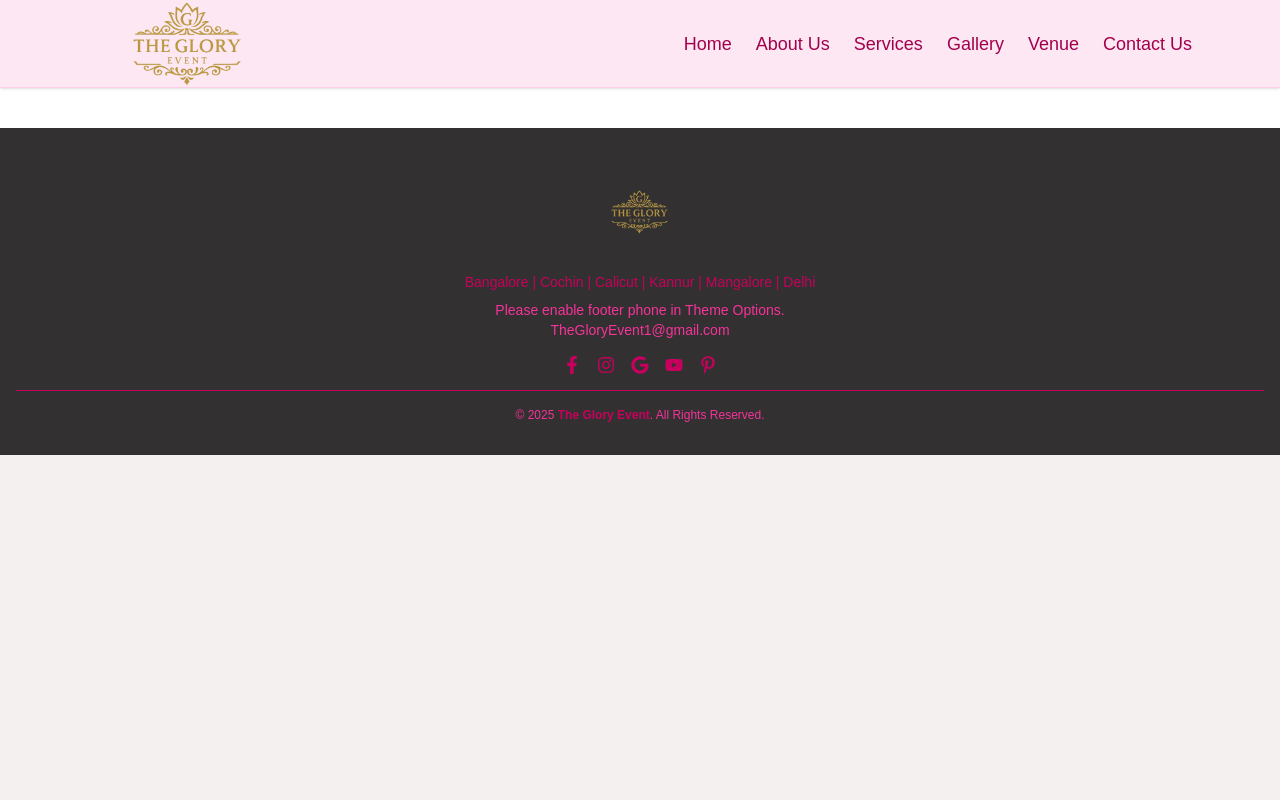
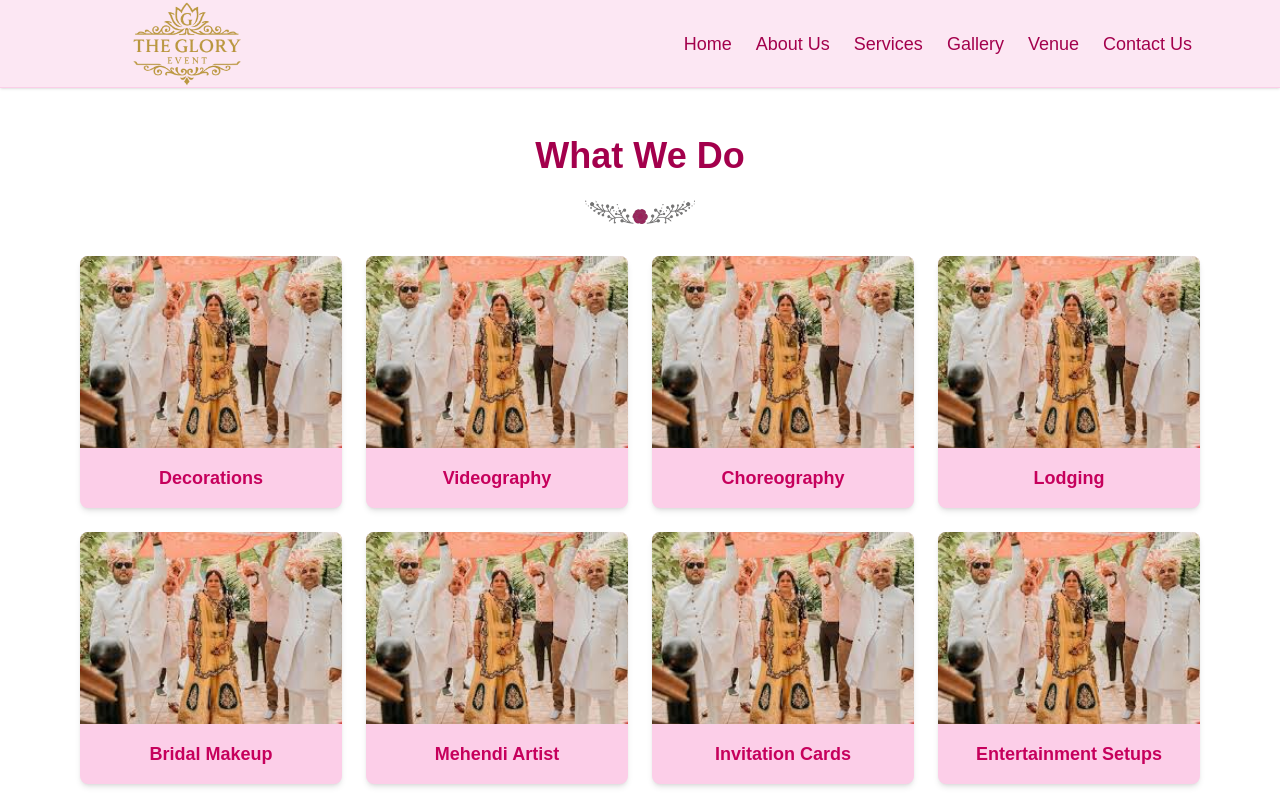
Before and after one commit to rakshitjain1/TheGLory, a React (Vite) app: page /services in a window 1280 px wide. Shown: the top 800 px of the page. Built offline with nearby package versions, Linux system fonts and the light colour scheme.

Commit message:
servicesPage

```diff
--- a/package.json
+++ b/package.json
@@ -15,6 +15,7 @@
     "@mui/icons-material": "^7.0.1",
     "@mui/material": "^7.1.1",
     "@tailwindcss/vite": "^4.1.7",
+    "framer-motion": "^12.18.1",
     "react": "^19.1.0",
     "react-dom": "^19.1.0",
     "react-icons": "^5.5.0",
--- a/src/App.jsx
+++ b/src/App.jsx
@@ -7,9 +7,11 @@ import Header from './components/Header'
 import Home from './Home'
 import Gallery from './Pages/Gallery'
 import Footer from './components/Footer'
+
 import GalleryDetail from './Pages/GalleryDetail'
 import { useEffect } from "react";
 import { useLocation } from "react-router-dom";
+import ServicesPage from './Pages/ServicesPage'
 function App() {
 
 
@@ -38,6 +40,10 @@ const ScrollToTop = () => {
          <Route path="/" exact={true} element={<Home/>} />
          <Route path="/gallery" exact={true} element={<Gallery/>} />
          <Route path="/gallery/:category" element={<GalleryDetail />} />
+         <Route path="/services" element={<ServicesPage />} />
+
+
+
 
        </Routes>
        <Footer/>
--- /dev/null
+++ b/src/Pages/ServicesPage.jsx
@@ -0,0 +1,78 @@
+import React, { useEffect, useRef } from "react";
+import mayraImg from "../assets/mayra.jpg";
+import divider from "../assets/s1.png";
+
+const services = [
+  { title: "Decorations", image: mayraImg },
+  { title: "Videography", image: mayraImg },
+  { title: "Choreography", image: mayraImg },
+  { title: "Lodging", image: mayraImg },
+  { title: "Bridal Makeup", image: mayraImg },
+  { title: "Mehendi Artist", image: mayraImg },
+  { title: "Invitation Cards", image: mayraImg },
+  { title: "Entertainment Setups", image: mayraImg },
+];
+
+const ServicesPage = () => {
+  const elementsRef = useRef([]);
+
+  useEffect(() => {
+    const observer = new IntersectionObserver(
+      entries => {
+        entries.forEach((entry, index) => {
+          if (entry.isIntersecting) {
+            // Add staggered delay animation
+            setTimeout(() => {
+              entry.target.classList.add("opacity-100", "translate-y-0");
+              entry.target.classList.remove("opacity-0", "translate-y-10");
+            }, index * 300); // 150ms gap between each card
+          }
+        });
+      },
+      { threshold: 0.1 }
+    );
+
+    elementsRef.current.forEach(el => {
+      if (el) observer.observe(el);
+    });
+
+    return () => {
+      elementsRef.current.forEach(el => {
+        if (el) observer.unobserve(el);
+      });
+    };
+  }, []);
+
+  return (
+    <div className="  ">
+
+    <section className=" py-12 container  mt-10 px-4">
+      <h2 className="text-4xl font-bold text-center text-pink-800 mb-6">What We Do</h2>
+      <div className="flex justify-center mb-8">
+        <img src={divider} alt="Divider" className="h-6" />
+      </div>
+
+      <div className="grid grid-cols-1 sm:grid-cols-2 md:grid-cols-4 gap-6 max-w-7xl mx-auto">
+        {services.map((service, index) => (
+          <div
+            key={index}
+            ref={el => (elementsRef.current[index] = el)}
+            className="bg-pink-200 rounded-lg shadow-md overflow-hidden transform transition-all duration-700 opacity-0 translate-y-10"
+          >
+            <img
+              src={service.image}
+              alt={service.title}
+              className="w-full h-48 object-cover"
+            />
+            <div className="p-4 text-center">
+              <h3 className="text-lg font-semibold text-pink-700">{service.title}</h3>
+            </div>
+          </div>
+        ))}
+      </div>
+    </section>
+    </div>
+  );
+};
+
+export default ServicesPage;
--- /dev/null
+++ b/src/components/ImageTextBlock.css
@@ -0,0 +1,30 @@
+.image-overlay-container {
+  position: relative;
+  width: 100%;
+  height: 250px;
+  overflow: hidden;
+}
+
+.background-image {
+  width: 100%;
+  height: 250px;
+  object-fit: cover;
+  display: block;
+}
+
+.overlay-text {
+  position: absolute;
+  top: 50%;
+  left: 50%;
+  transform: translate(-50%, -50%);
+  color: white;
+  text-align: center;
+  padding: 1rem 2rem;
+  background-color: rgba(0, 0, 0, 0.4);
+  border-radius: 8px;
+}
+
+.overlay-text h2 {
+  margin: 0;
+  font-size: 2rem;
+}
--- /dev/null
+++ b/src/components/ImgText.jsx
@@ -0,0 +1,28 @@
+import React, { useRef } from 'react';
+import { motion, useScroll, useTransform } from 'framer-motion';
+import './ImageTextBlock.css'; // Optional CSS
+
+const ImgText = ({ img, title}) => {
+   const ref = useRef(null);
+  const { scrollYProgress } = useScroll({ target: ref, offset: ['start end', 'end start'] });
+
+  // Animate image Y position from 0px to -30px
+  const y = useTransform(scrollYProgress, [0, 1], [0, -30]);
+
+  return (
+    <div ref={ref} className="image-overlay-container">
+      <motion.img
+        src={img}
+        alt={title}
+        className="background-image"
+        style={{ y }}
+      />
+      <div className="overlay-text">
+        <h2>{title}</h2>
+
+      </div>
+    </div>
+);
+};
+
+export default ImgText;
```
Also changed, not shown: 1 other file (tests, documents, lock files or other folders).
